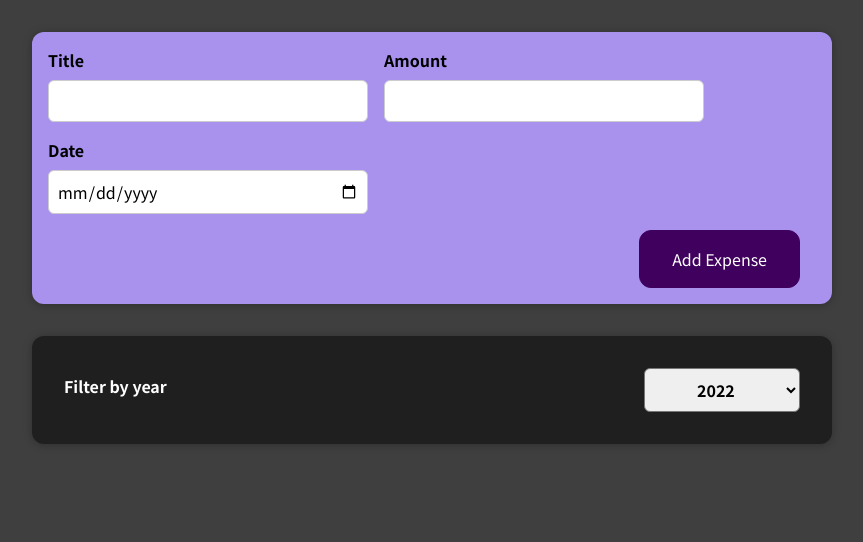
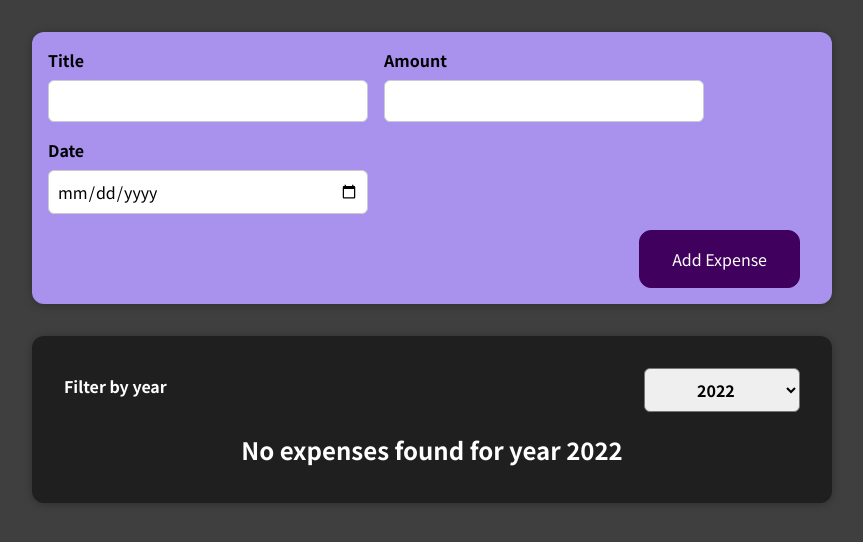
Before and after one commit to Rajput-Suraj/react-expense-tracker, a React (Create React App) app: page / in a window 1280 px wide. Shown: the top 542 px of the page, without its empty margins (208-1071 px from the left). Built offline with nearby package versions, Linux system fonts and the light colour scheme.

Commit message:
Rendered expenses list condtionally and styled component

```diff
--- a/src/components/Expenses/Expenses.js
+++ b/src/components/Expenses/Expenses.js
@@ -1,8 +1,8 @@
 import React, { useState } from "react";
-import ExpenseItem from "./ExpenseItem";
 
 import "./Expenses.css";
 import ExpensesFilter from "./ExpensesFilter";
+import ExpensesList from "./ExpensesList";
 
 const Expenses = ({ data }) => {
     const [year, setYear] = useState("2022");
@@ -18,14 +18,7 @@ const Expenses = ({ data }) => {
     return (
         <div className="expenses">
             <ExpensesFilter onYearChange={filterChangeHandler} year={year} />
-            {filteredExpenses.map((item) => (
-                <ExpenseItem
-                    key={item.id}
-                    title={item.title}
-                    amount={item.amount}
-                    date={item.date}
-                />
-            ))}
+            <ExpensesList list={filteredExpenses} year={year} />
         </div>
     );
 };
--- /dev/null
+++ b/src/components/Expenses/ExpensesList.css
@@ -0,0 +1,9 @@
+.expenses-list {
+    list-style: none;
+    padding: 0;
+}
+
+.expenses-list__fallback {
+    color: white;
+    text-align: center;
+}
--- /dev/null
+++ b/src/components/Expenses/ExpensesList.js
@@ -0,0 +1,31 @@
+import React from "react";
+
+import ExpenseItem from "./ExpenseItem";
+import "./ExpensesList.css";
+
+const ExpensesList = ({ list, year }) => {
+    if (list.length === 0) {
+        return (
+            <h2 className="expenses-list__fallback">
+                {`No expenses found for year ${year}`}
+            </h2>
+        );
+    }
+
+    return (
+        <>
+            <ul className="expenses-list">
+                {list.map((item) => (
+                    <ExpenseItem
+                        key={item.id}
+                        title={item.title}
+                        amount={item.amount}
+                        date={item.date}
+                    />
+                ))}
+            </ul>
+        </>
+    );
+};
+
+export default ExpensesList;
```
